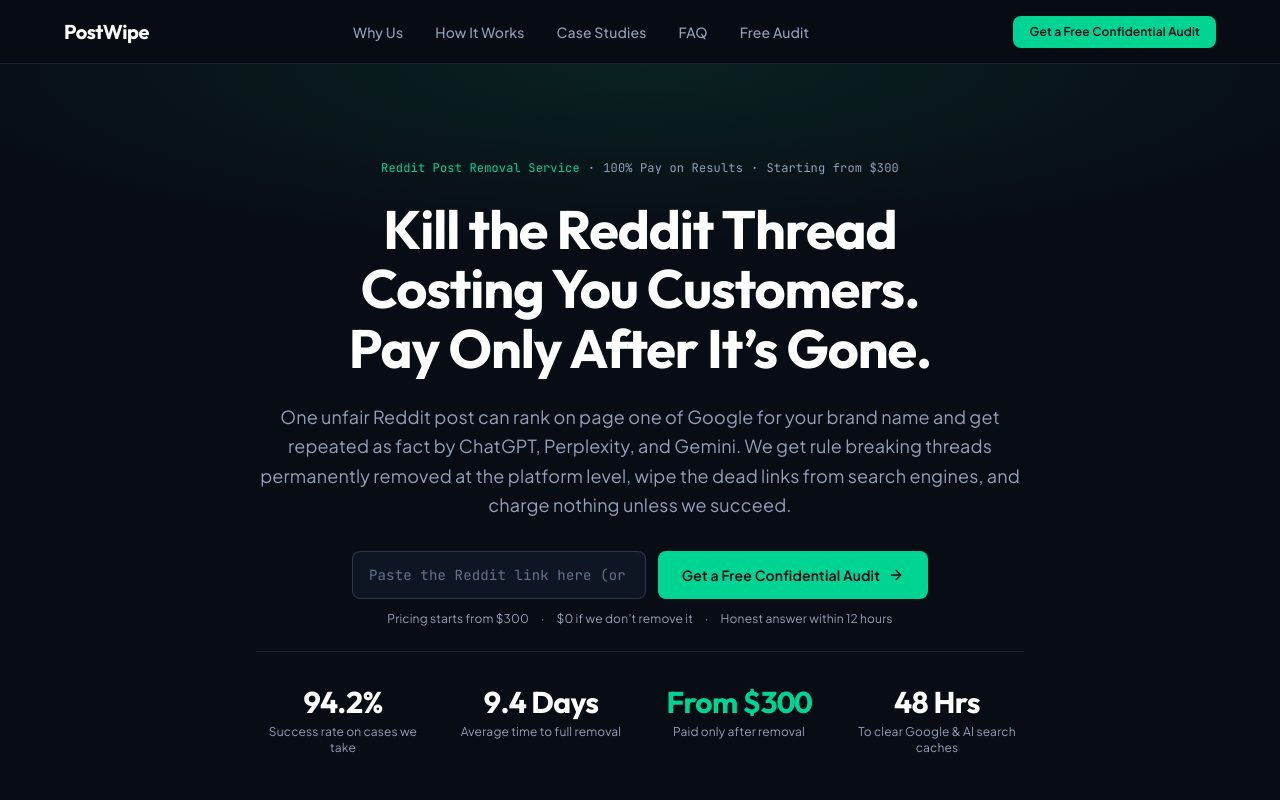
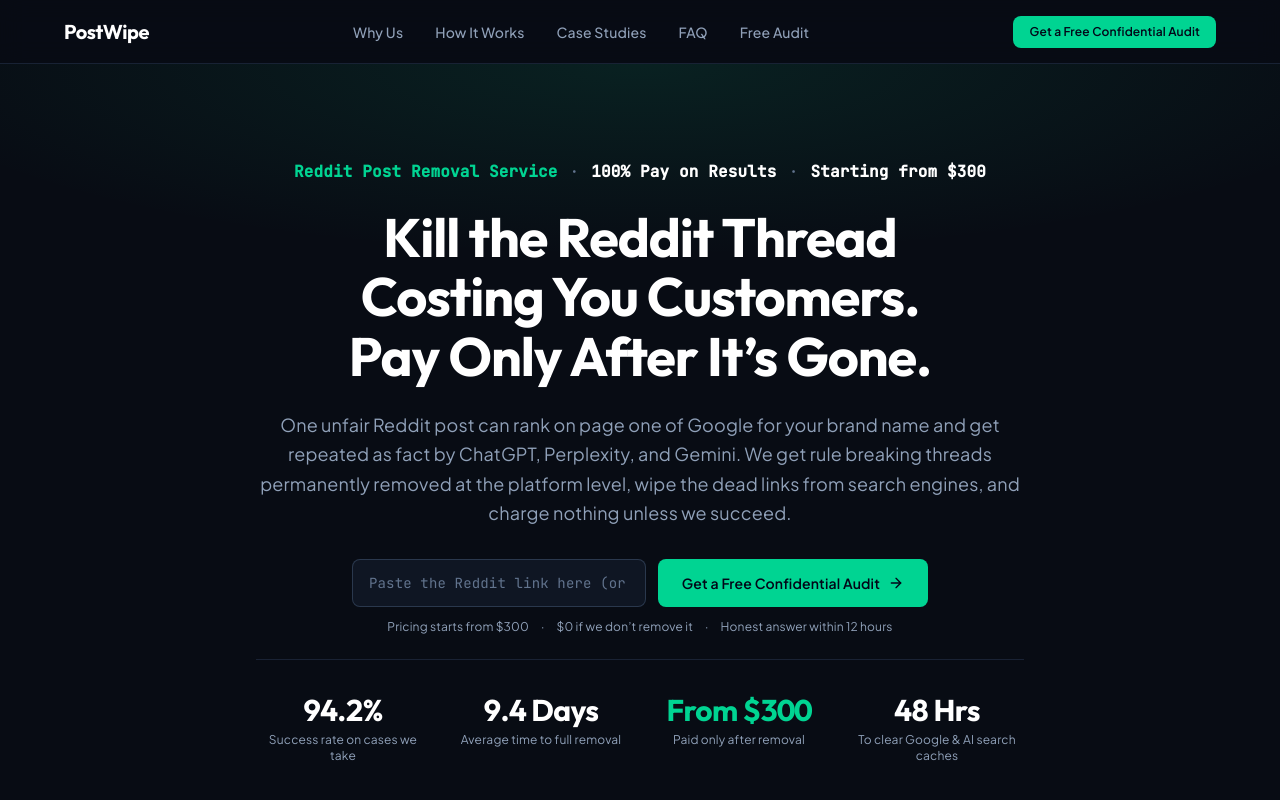
Before and after one commit to dhiadabeb1/Postwipe, a React (Vite) app: page / in a window 1280 px wide. Shown: the top 800 px of the page. Built offline with nearby package versions, Linux system fonts and the light colour scheme.

Commit message:
style: improve hero header readability
Update font weights and sizes in the hero section to enhance visual hierarchy and readability for core service value propositions.

```diff
--- a/src/App.tsx
+++ b/src/App.tsx
@@ -353,12 +353,12 @@ export default function App() {
           />
           <div className="relative max-w-[1200px] mx-auto px-6">
             <div className="max-w-3xl mx-auto flex flex-col items-center space-y-6">
-              <div className="flex flex-wrap items-center justify-center gap-2 text-xs font-mono text-slate-400">
-                <span className="text-emerald-400">Reddit Post Removal Service</span>
-                <span aria-hidden="true">·</span>
-                <span>100% Pay on Results</span>
-                <span aria-hidden="true">·</span>
-                <span>Starting from $300</span>
+              <div className="flex flex-wrap items-center justify-center gap-3 text-sm sm:text-base font-mono text-slate-300">
+                <span className="text-emerald-400 font-bold text-sm sm:text-base">Reddit Post Removal Service</span>
+                <span aria-hidden="true" className="text-slate-500">·</span>
+                <span className="font-bold text-white text-sm sm:text-base">100% Pay on Results</span>
+                <span aria-hidden="true" className="text-slate-500">·</span>
+                <span className="font-bold text-white text-sm sm:text-base">Starting from $300</span>
               </div>
 
               <h1 className="font-display text-4xl sm:text-5xl lg:text-[54px] font-bold text-white leading-[1.1] mx-auto">
```
